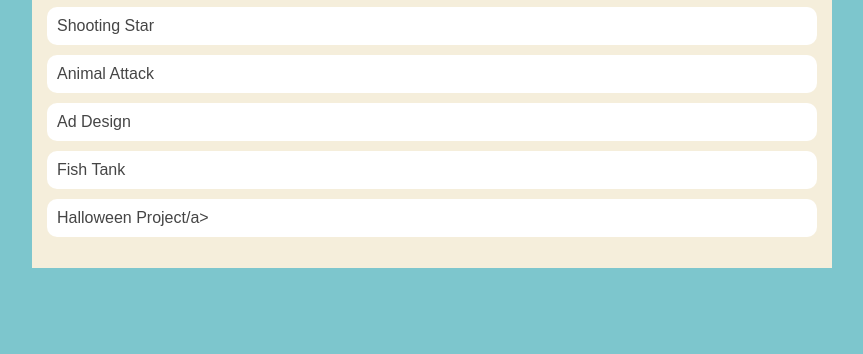
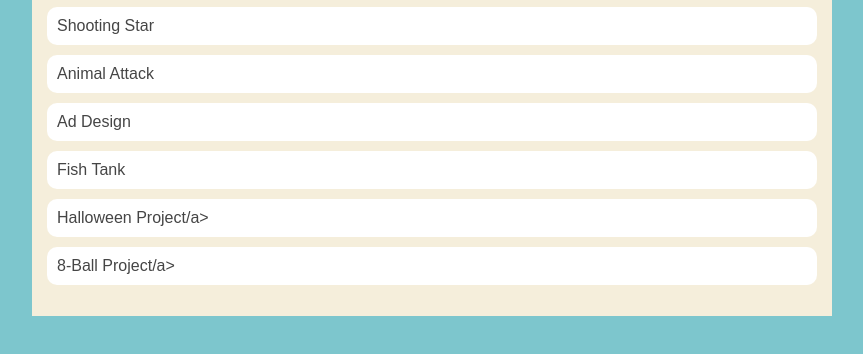
Before and after one commit to caseycarstens/caseycarstens.github.io, a plain HTML site: page portfolio.html in a window 1280 px wide. Shown: the part 400-754 px from the top of the page, without its empty margins (208-1071 px from the left). Drawn offline with Linux system fonts and the light colour scheme.

Commit message:
adding 8ballproject

```diff
--- a/portfolio.html
+++ b/portfolio.html
@@ -110,6 +110,7 @@
                         <li><a href="https://www.khanacademy.org/computer-programming/spin-off-of-project-ad-design/4586518368272384"> Ad Design</a></li>
                         <li><a href="https://www.khanacademy.org/computer-programming/spin-off-of-project-fish-tank/6046878086512640"> Fish Tank</a></li>
                         <li><a href="https://www.khanacademy.org/computer-programming/new-program/6494989548306432"> Halloween Project/a></li>
+                        <li><a href="https://www.khanacademy.org/computer-programming/spin-off-of-project-magic-8-ball/6651980356829184"> 8-Ball Project/a></li>
 
                     </ul>
 
```
